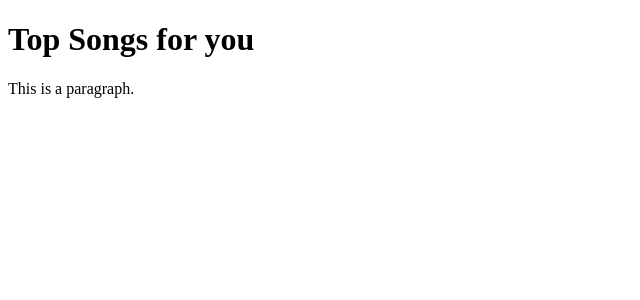
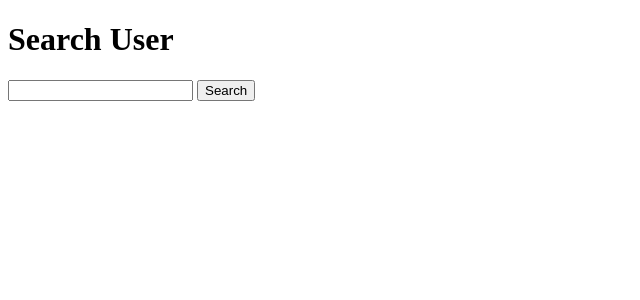
Before and after one commit to HannahWlasowicz/SpotMyStats, a Flask app: page / in a window 1280 px wide. Shown: the top 300 px of the page, without its empty margins (0-640 px from the left). Run offline with Flask 2, Linux system fonts and the light colour scheme; some libraries are stand-ins or nearby versions.

Commit message:
Updated some of the files, but didn't make much progress.

```diff
--- a/src/songs.py
+++ b/src/songs.py
@@ -1,5 +1,6 @@
 import json
 import urllib.request
+# userid 22tacmly46bov5lciv4dwew4y?si=SZU-y7RIRCeRMA7l95xL9Q
 
 def getUsersSong(url):
     response = urllib.request.urlopen(url)
--- a/src/templates/index.html
+++ b/src/templates/index.html
@@ -3,10 +3,27 @@
     <head>
         <title>Spot My Stats</title>
         <script src="https://cdn.plot.ly/plotly-latest.min.js"></script>
-        <!--<script src = display.js></script>-->
+        <script src = display.js></script>
+        <script src = scripts.js></script>
     </head>
     <body>
-        <h1>Top Songs for you</h1>
-        <p>This is a paragraph.</p>
+        <div class = "Search Bar">
+            <h1>Search User</h1>
+            <input type = "text" id = "search"/>
+            <button type = "button">Search</button>
+        </div>
+        <div class = "results">
+            <div class = "top_songs">
+
+            </div>
+            <div class = "pieChart">
+
+            </div>
+            <div class = "barGraph">
+
+            </div>
+        </div>
+        <!--<h1>Top Songs for you</h1>-->
+        <!--<p>This is a paragraph.</p>-->
     </body>
 </html>
--- /dev/null
+++ b/src/templates/scripts.js
@@ -0,0 +1,16 @@
+$("button").click(function(e) {
+    e.preventDefault();
+    $.ajax({
+        type: "POST",
+        url: "src/songs.py",
+        data: {
+            id: $(this).val(), // < note use of 'this' here
+        },
+        success: function(result) {
+            alert('ok');
+        },
+        error: function(result) {
+            alert('error');
+        }
+    });
+});
```
